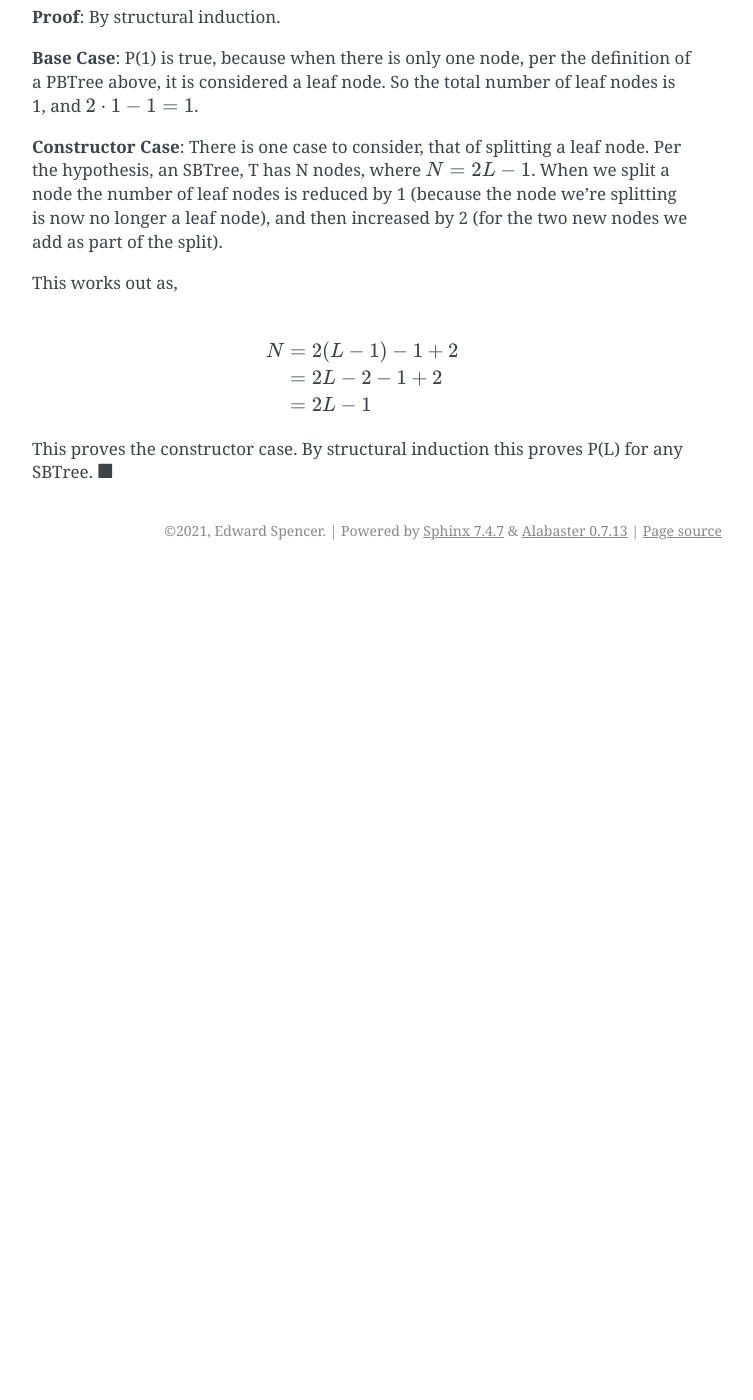
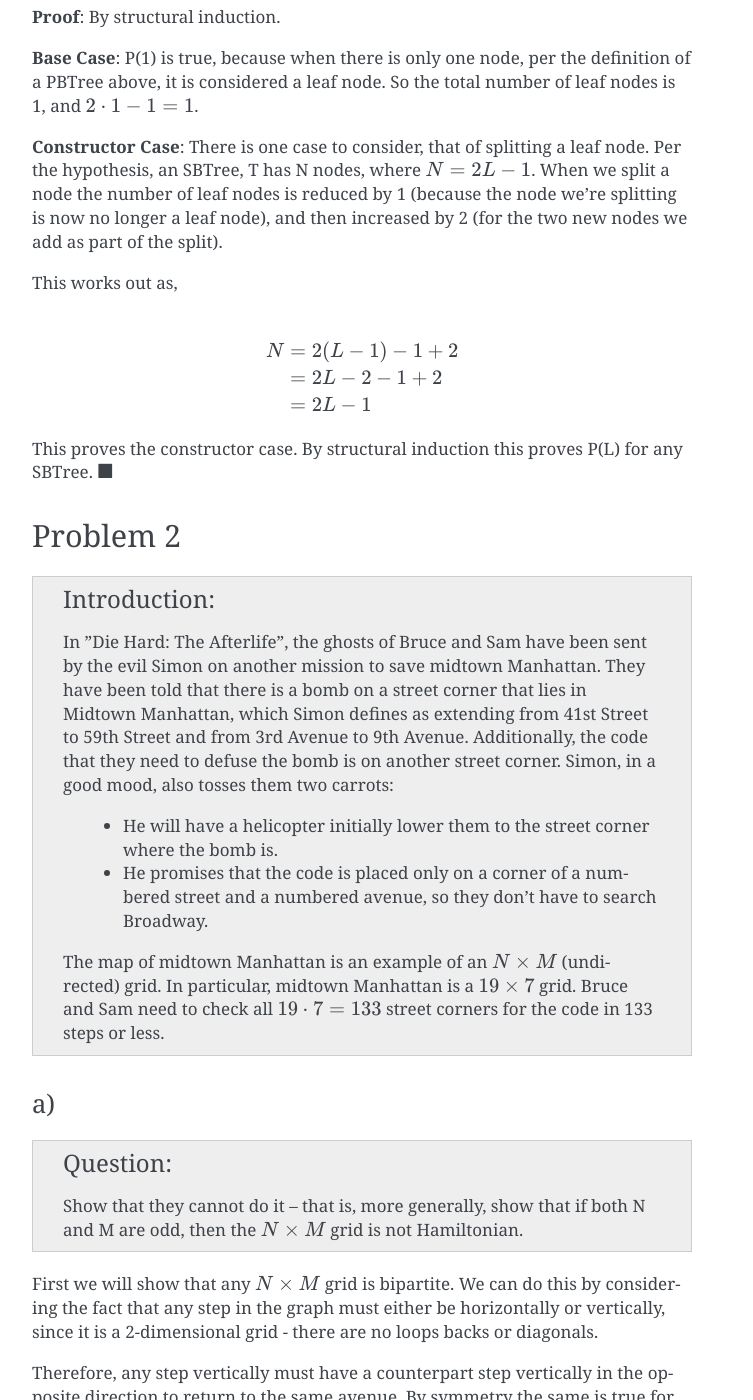
Before and after one commit to edi-spaghetti/mathematical-, a Sphinx documentation site: the page built from source/assignments/more_graph_theory.rst, in a window 1280 px wide and 1400 px high, scrolled down 2365 px. Shown: the whole window, without its empty margins (388-1141 px from the left). Built offline with Sphinx 7.4.7, drawn with Linux system fonts in a browser that asks for light colours; before the commit the page ends 2935 px from its top, so only the background shows below that; some of the changed text lies outside the part shown.

Commit message:
Assigment 5 Problem 2a

```diff
--- a/source/assignments/more_graph_theory.rst
+++ b/source/assignments/more_graph_theory.rst
@@ -132,3 +132,57 @@ This works out as,
 
 This proves the constructor case. By structural induction this proves P(L) for any SBTree.
 :math:`\blacksquare`
+
+
+Problem 2
+---------
+
+.. admonition:: Introduction
+
+	In ”Die Hard: The Afterlife”, the ghosts of Bruce and Sam have been sent by the evil Simon
+	on another mission to save midtown Manhattan. They have been told that there is a bomb
+	on a street corner that lies in Midtown Manhattan, which Simon defines as extending from
+	41st Street to 59th Street and from 3rd Avenue to 9th Avenue. Additionally, the code that
+	they need to defuse the bomb is on another street corner. Simon, in a good mood, also tosses
+	them two carrots:
+
+	 - He will have a helicopter initially lower them to the street corner where the bomb is.
+	 - He promises that the code is placed only on a corner of a numbered street and a
+	   numbered avenue, so they don’t have to search Broadway.
+
+	The map of midtown Manhattan is an example of an :math:`N \times M` (undirected) grid.
+	In particular, midtown Manhattan is a :math:`19 \times 7` grid.
+	Bruce and Sam need to check all :math:`19 \cdot 7 = 133` street corners for the code in 133 steps or less.
+
+a)
+^^
+
+.. admonition:: Question
+
+	Show that they cannot do it – that is, more generally, show that if both N and M are odd,
+	then the :math:`N \times M` grid is not Hamiltonian.
+
+First we will show that any :math:`N \times M` grid is bipartite.
+We can do this by considering the fact that any step in the graph must either be horizontally or vertically,
+since it is a 2-dimensional grid - there are no loops backs or diagonals.
+
+Therefore, any step vertically must have a counterpart step vertically in the opposite direction to return to the same avenue.
+By symmetry the same is true for horizontal steps.
+
+This means for any cycle, there will be an even number (since any number mutiplied by 2 is even) number of steps.
+As we showed in :ref:`graph theory <graph-theory>` problem 1, a graph is bipartite if and only if it is comprised of paths and even cycles.
+As we've just shown an :math:`N \times M` grid has only even cycles, this means that it is also bipartite.
+
+Next we must show that if both N and M are odd, the grid is not Hamiltonian.
+Each step along a Hamiltonian path must travel to a new node, and since the graph is bipartite,
+this means each node will be the opposite colour to the previous one.
+
+However, if N and M are both odd, this means the total number of nodes is odd.
+Therefore if the node we started as was coloured blue, the last node we arrive at will also be blue.
+But since the graph is bipartite then cannot be a connection between the first and last node.
+
+Therefore to arrive back at the first node we must revisit at least one of the nodes,
+which contradicts the properties of a Hamiltonian graph.
+
+Therefore if N and M are both odd, the :math:`N \times M` grid is not Hamiltonian.
+:math:`\blacksquare`
```
